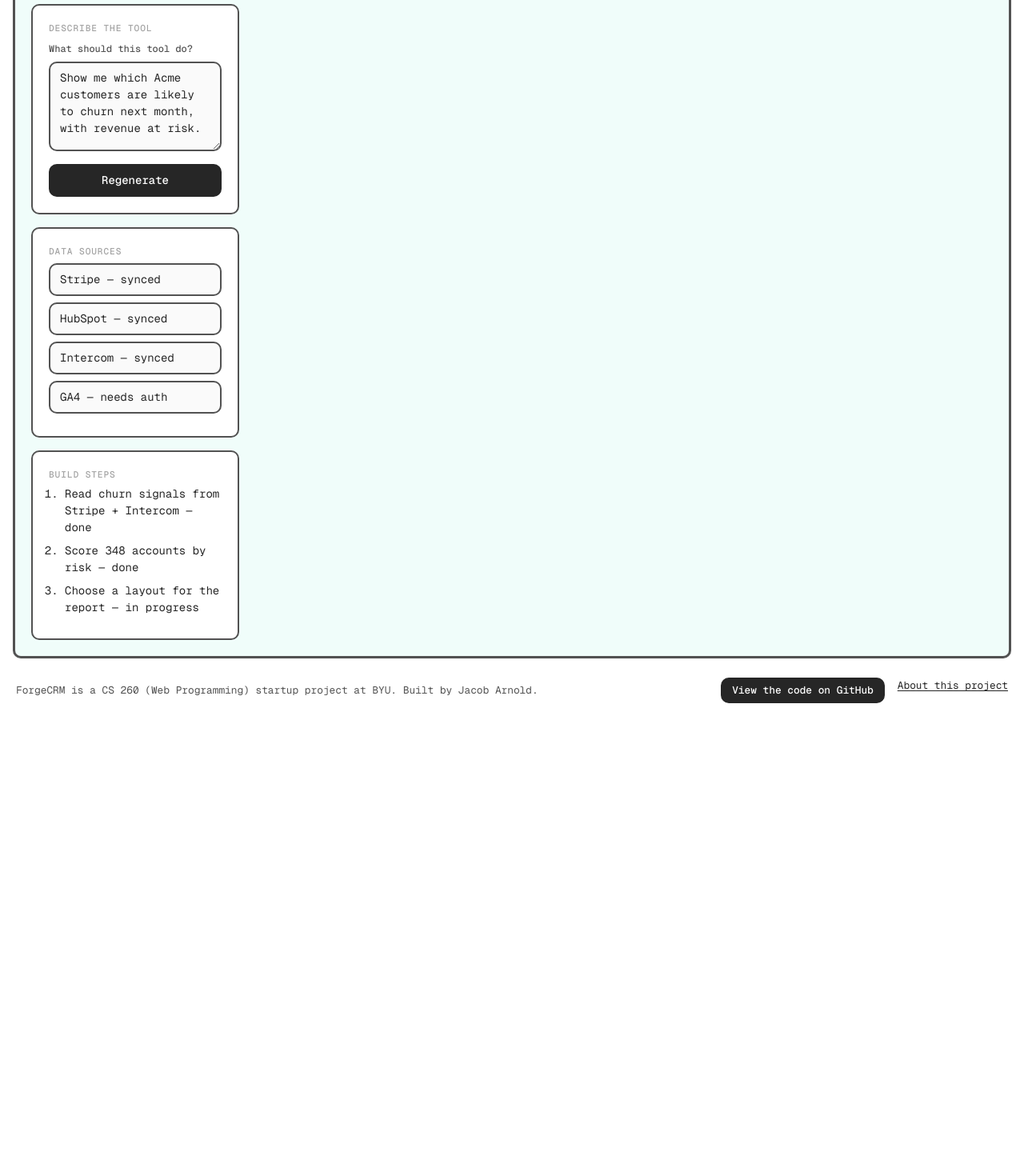
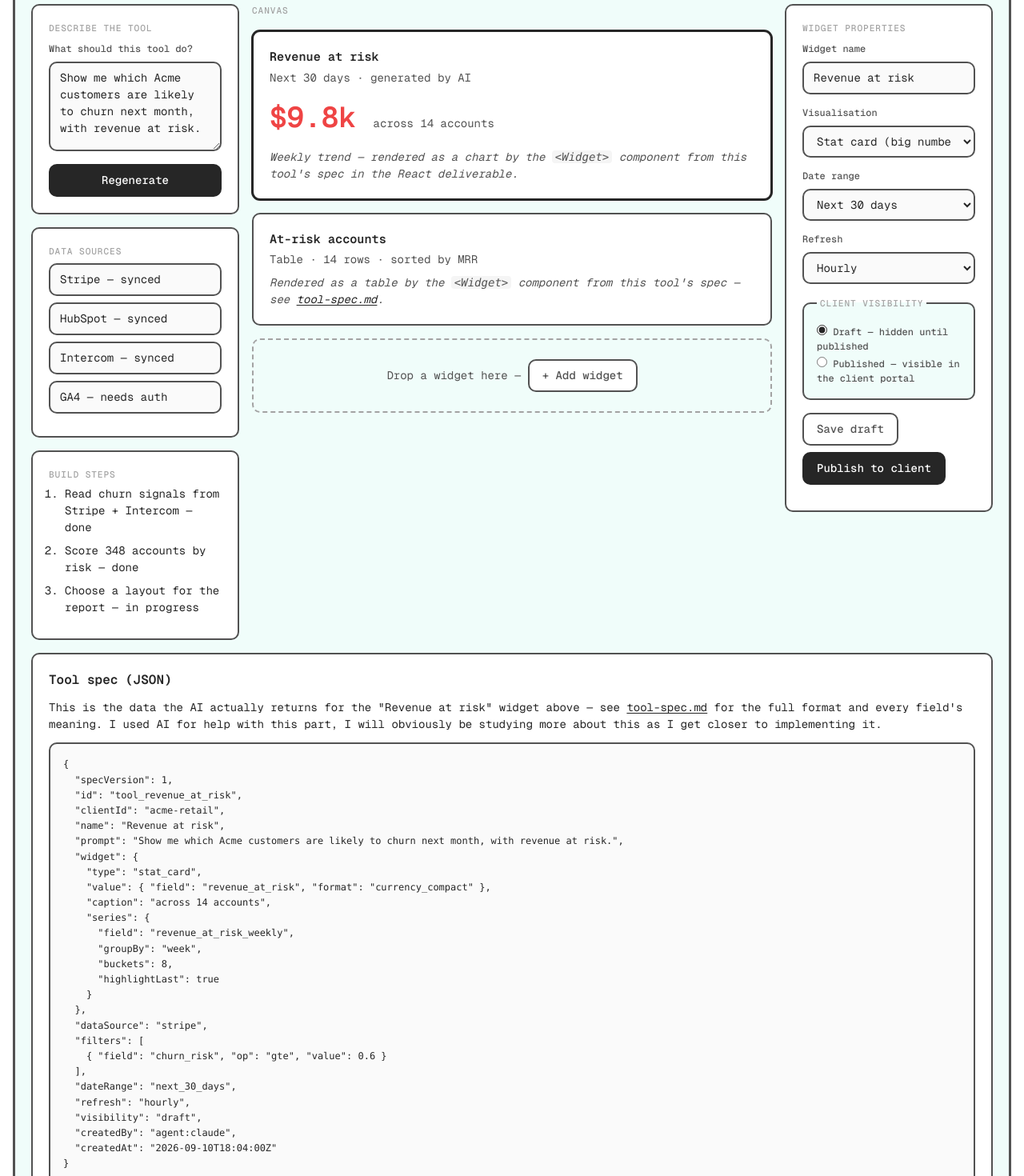
Before and after one commit to WickedWicket373/startup, a React (Vite) app: page /tool-builder in a window 1280 px wide. Shown: the part 300-1770 px from the top of the page at 80% size. Before the commit the page ends 1203 px from the top, so only its background shows below. Built offline with nearby package versions, Linux system fonts and the light colour scheme.

Commit message:
Add the canvas, widget properties, and JSON spec

```diff
--- a/src/toolBuilder/toolBuilder.css
+++ b/src/toolBuilder/toolBuilder.css
@@ -1,7 +1,10 @@
 .tool-header,
 .describe-tool,
 .data-sources,
-.build-steps {
+.build-steps,
+.widget-preview,
+.widget-properties,
+.tool-spec-preview {
   background: #ffffff;
   border: 2px solid var(--border);
   border-radius: var(--radius);
@@ -17,7 +20,10 @@
 
 .describe-tool h2,
 .data-sources h2,
-.build-steps h2 {
+.build-steps h2,
+.canvas > h2,
+.widget-properties h2,
+legend {
   margin-bottom: 0.375rem;
   color: var(--muted);
   font-size: 0.7rem;
@@ -52,3 +58,102 @@
 .build-steps li {
   margin-bottom: 0.5rem;
 }
+
+.widget-preview {
+  margin-top: 1rem;
+}
+
+.widget-preview h3 {
+  margin-bottom: 0.25rem;
+}
+
+.widget-preview p {
+  color: var(--text-2);
+}
+
+.widget-preview:first-of-type {
+  border-color: var(--text);
+  box-shadow: 0 0 0 1px var(--text);
+}
+
+.widget-preview .big-number {
+  margin: 0.75rem 0;
+  color: var(--danger);
+  font-size: 2.25rem;
+  font-weight: 600;
+}
+
+.big-number span {
+  color: var(--text-2);
+  font-size: 0.875rem;
+  font-weight: 400;
+}
+
+.canvas > p:last-child {
+  margin-top: 1rem;
+  padding: 1.5rem;
+  border: 2px dashed var(--divider);
+  border-radius: var(--radius);
+  color: var(--text-2);
+  text-align: center;
+}
+
+.widget-properties form > p {
+  margin-bottom: 0.75rem;
+}
+
+fieldset {
+  margin: 1rem 0;
+  padding: 0.75rem 1rem;
+  background: var(--panel);
+  border: 2px solid var(--border);
+  border-radius: var(--radius);
+}
+
+legend {
+  padding: 0 0.25rem;
+}
+
+fieldset label {
+  display: inline-block;
+  margin-bottom: 0.25rem;
+}
+
+input[type="radio"] {
+  accent-color: var(--text);
+}
+
+.widget-properties button:first-child,
+.canvas button {
+  background: #ffffff;
+  border-color: var(--border);
+  color: var(--text-2);
+}
+
+.widget-properties button:first-child:hover,
+.canvas button:hover {
+  background: var(--hover);
+  color: var(--text);
+}
+
+.widget-properties form > p:last-child {
+  display: flex;
+  flex-wrap: wrap;
+  gap: 0.5rem;
+}
+
+pre {
+  margin-top: 0.75rem;
+  padding: 1rem;
+  overflow-x: auto;
+  background: var(--input);
+  border: 2px solid var(--border);
+  border-radius: var(--radius);
+  font-size: 0.75rem;
+  line-height: 1.6;
+}
+
+pre code {
+  background: none;
+  padding: 0;
+}
--- a/src/toolBuilder/toolBuilder.jsx
+++ b/src/toolBuilder/toolBuilder.jsx
@@ -2,6 +2,34 @@ import React from 'react';
 import './toolBuilder.css';
 
 const specUrl = 'https://github.com/WickedWicket373/startup/blob/main/tool-spec.md';
+
+const spec = `{
+  "specVersion": 1,
+  "id": "tool_revenue_at_risk",
+  "clientId": "acme-retail",
+  "name": "Revenue at risk",
+  "prompt": "Show me which Acme customers are likely to churn next month, with revenue at risk.",
+  "widget": {
+    "type": "stat_card",
+    "value": { "field": "revenue_at_risk", "format": "currency_compact" },
+    "caption": "across 14 accounts",
+    "series": {
+      "field": "revenue_at_risk_weekly",
+      "groupBy": "week",
+      "buckets": 8,
+      "highlightLast": true
+    }
+  },
+  "dataSource": "stripe",
+  "filters": [
+    { "field": "churn_risk", "op": "gte", "value": 0.6 }
+  ],
+  "dateRange": "next_30_days",
+  "refresh": "hourly",
+  "visibility": "draft",
+  "createdBy": "agent:claude",
+  "createdAt": "2026-09-10T18:04:00Z"
+}`;
 
 export function ToolBuilder() {
   return (
@@ -58,6 +86,112 @@ export function ToolBuilder() {
           <li>Choose a layout for the report — in progress</li>
         </ol>
       </section>
+
+      <section className="canvas lg:col-start-2 lg:row-start-2 lg:row-span-3" aria-label="Canvas">
+        <h2>Canvas</h2>
+
+        <article className="widget-preview" aria-label="Revenue at risk widget, selected">
+          <h3>Revenue at risk</h3>
+          <p>Next 30 days · generated by AI</p>
+          {/* PLACEHOLDER: 3rd-party API — this widget's numbers are what the Anthropic Claude API returned for the prompt above */}
+          <p className="big-number">
+            $9.8k <span>across 14 accounts</span>
+          </p>
+          <p>
+            <em>
+              Weekly trend — rendered as a chart by the <code>&lt;Widget&gt;</code>{' '}
+              component from this tool's spec in the React deliverable.
+            </em>
+          </p>
+        </article>
+
+        <article className="widget-preview" aria-label="At-risk accounts widget">
+          <h3>At-risk accounts</h3>
+          {/* PLACEHOLDER: database data — replaced by a MongoDB read once this widget is published */}
+          <p>Table · 14 rows · sorted by MRR</p>
+          <p>
+            <em>
+              Rendered as a table by the <code>&lt;Widget&gt;</code> component
+              from this tool's spec — see <a href={specUrl}>tool-spec.md</a>.
+            </em>
+          </p>
+        </article>
+
+        <p>
+          Drop a widget here — <button type="button">+ Add widget</button>
+        </p>
+      </section>
+
+      <section className="widget-properties lg:col-start-3 lg:row-start-2 lg:row-span-3" aria-label="Widget properties">
+        <h2>Widget properties</h2>
+        <form>
+          <p>
+            <label htmlFor="widget-name">Widget name</label>
+            <br />
+            <input type="text" id="widget-name" name="widget-name" defaultValue="Revenue at risk" />
+          </p>
+          <p>
+            <label htmlFor="visualisation">Visualisation</label>
+            <br />
+            <select id="visualisation" name="visualisation" defaultValue="stat_card">
+              <option value="stat_card">Stat card (big number + trend bars)</option>
+              <option value="bar_chart">Bar chart</option>
+              <option value="table">Table</option>
+              <option value="calculator">Calculator</option>
+            </select>
+          </p>
+          <p>
+            <label htmlFor="date-range">Date range</label>
+            <br />
+            <select id="date-range" name="date-range" defaultValue="next_30_days">
+              <option value="last_7_days">Last 7 days</option>
+              <option value="next_30_days">Next 30 days</option>
+              <option value="this_quarter">This quarter</option>
+              <option value="trailing_12_months">Trailing 12 months</option>
+            </select>
+          </p>
+          <p>
+            <label htmlFor="refresh">Refresh</label>
+            <br />
+            <select id="refresh" name="refresh" defaultValue="hourly">
+              <option value="realtime">Realtime</option>
+              <option value="hourly">Hourly</option>
+              <option value="daily">Daily</option>
+            </select>
+          </p>
+          <fieldset>
+            <legend>Client visibility</legend>
+            <p>
+              <label>
+                <input type="radio" name="visibility" value="draft" defaultChecked /> Draft — hidden until published
+              </label>
+              <br />
+              <label>
+                <input type="radio" name="visibility" value="published" /> Published — visible in the client portal
+              </label>
+            </p>
+          </fieldset>
+          <p>
+            <button type="button">Save draft</button>
+            <button type="button">Publish to client</button>
+          </p>
+        </form>
+      </section>
+
+      <section className="tool-spec-preview lg:col-span-3" aria-label="Tool spec JSON">
+        <h2>Tool spec (JSON)</h2>
+        <p>
+          This is the data the AI actually returns for the "Revenue at risk"
+          widget above — see <a href={specUrl}>tool-spec.md</a> for the
+          full format and every field's meaning. I used AI for help with this
+          part, I will obviously be studying more about this as I get closer
+          to implementing it.
+        </p>
+        {/* PLACEHOLDER: 3rd-party API — this JSON is what a real Claude API response looks like once the Service deliverable calls it */}
+        <pre>
+          <code>{spec}</code>
+        </pre>
+      </section>
     </main>
   );
 }
```
